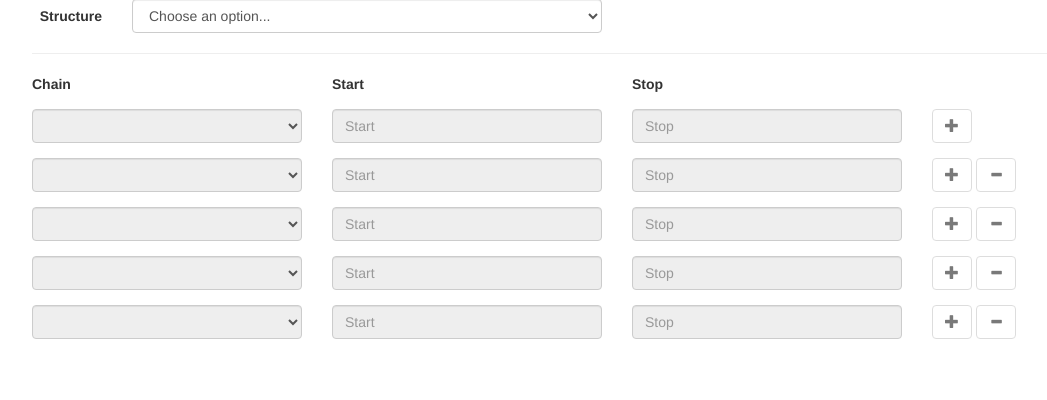
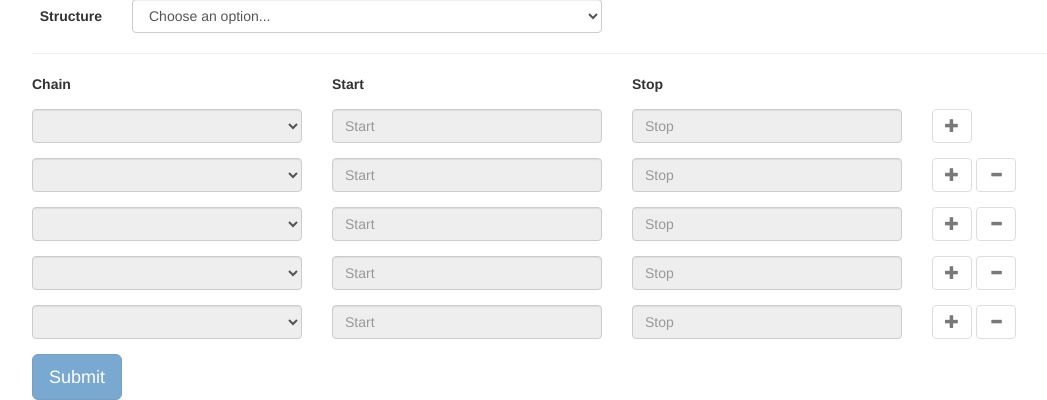
Before and after one commit to BGSU-RNA/alignment-server-dev, a Flask app: template templates/form.html in a window 1280 px wide. Shown: the part 494-894 px from the top of the page, without its empty margins (23-1070 px from the left). Before the commit the page ends 833 px from the top, so only its background shows below. Run offline with Flask 2, Linux system fonts and the light colour scheme; the template is opened without the code that fills it, so the values that code supplies are empty; some libraries are stand-ins or nearby versions.

Commit message:
Add submit button and fix button classes
The classes for the adding and removing buttons were not assigned properly. This
fixes that so we now actually assign the classes and not just change the type.

```diff
--- a/templates/form.html
+++ b/templates/form.html
@@ -90,19 +90,23 @@
           </div>
 
           <div class="col-sm-2">
-            <button type="button add-range range-control" class="btn btn-default" disabled>
+            <button type="button" class="btn btn-default add-range range-control" disabled>
               <span class="glyphicon glyphicon-plus" aria-hidden="true"></span>
             </button>
 
           {% if count != 1 %}
-              <button type="button remove-range range-control" class="btn btn-default" disabled>
+              <button type="button" class="btn btn-default remove-range range-control" disabled>
                 <span class="glyphicon glyphicon-minus" aria-hidden="true"></span>
               </button>
           {% endif %}
+
           </div>
         </div>
       {% endfor %}
 
+      <button type="button" class="btn btn-lg btn-primary remove-range range-control" disabled>
+        Submit
+      </button>
     </form>
   </div>
 {% endblock body %}
```
